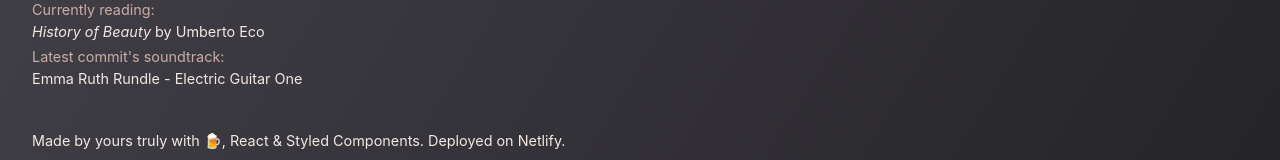
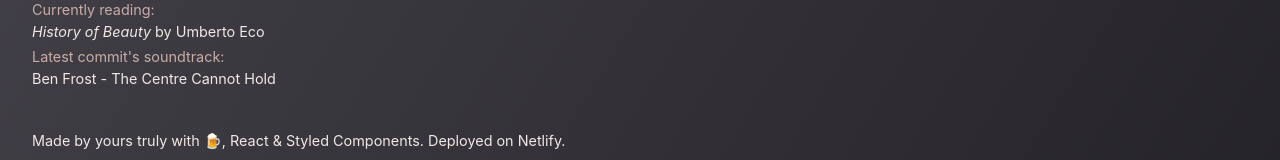
Before and after one commit to ndemia/demia.me-react, a React (Vite) app: page / in a window 1280 px wide. Shown: the part 1898-2058 px from the top of the page. Built offline with nearby package versions, Linux system fonts and the light colour scheme; a web font is replaced by a local one.

Commit message:
Update soundtrack

```diff
--- a/src/components/Footer/Footer.jsx
+++ b/src/components/Footer/Footer.jsx
@@ -5,8 +5,8 @@ export default function Footer() {
 	const currently = {
 		book: 'History of Beauty',
 		author: 'Umberto Eco',
-		artist: 'Emma Ruth Rundle',
-		album: 'Electric Guitar One',
+		artist: 'Ben Frost',
+		album: 'The Centre Cannot Hold',
 	};
 
 	return (
```
